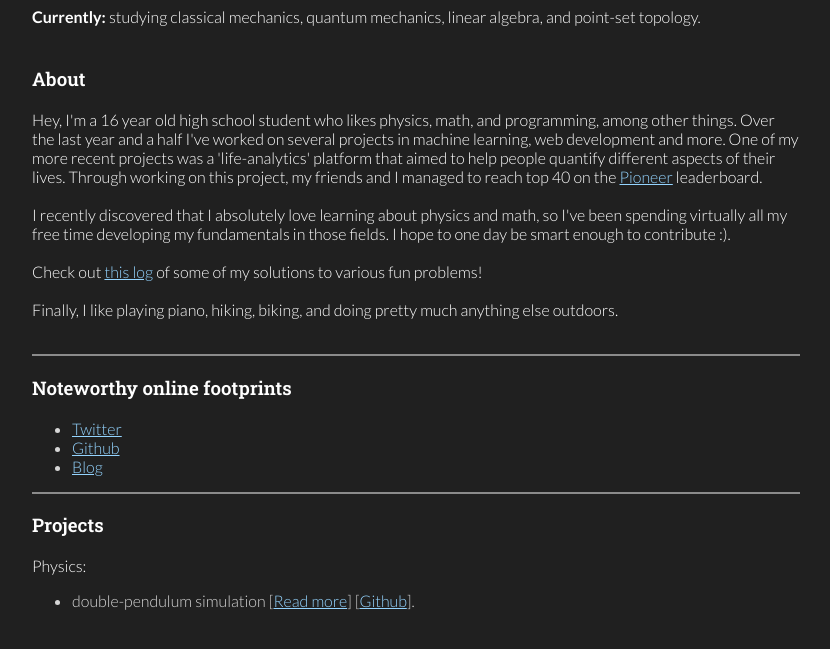
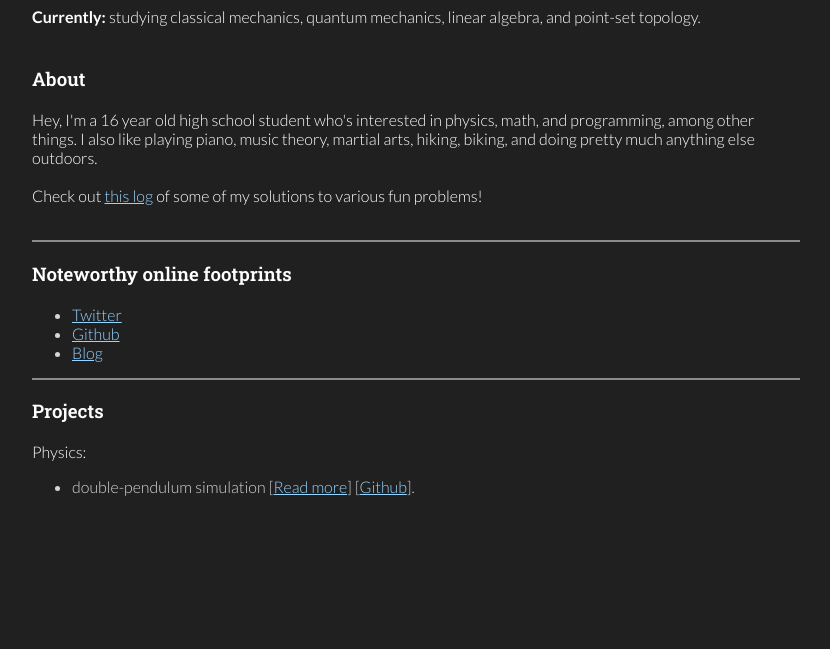
Before and after one commit to adarmk/AK-Programmer.github.io, a plain HTML site: page index.html in a window 1280 px wide. Shown: the part 67-716 px from the top of the page, without its empty margins (224-1054 px from the left). Drawn offline with Linux system fonts and the light colour scheme.

Commit message:
bio change

```diff
--- a/index.html
+++ b/index.html
@@ -59,17 +59,10 @@
     <p style="margin-top: 0px; margin-bottom: 40px;"><b>Currently:</b> studying classical mechanics, quantum mechanics, linear algebra, and point-set topology.</p>
     <h3>About</h3>
     <p>
-        Hey, I'm a 16 year old high school student who likes physics, math, and programming, among other things. Over the last year and a half I've worked on
-		several projects in machine learning, web development and more. One of my more recent projects was a 'life-analytics'
-		platform that aimed to help people quantify different aspects of their lives. Through working on this project, my friends and I managed to
-		reach top 40 on the <a href="https://pioneer.app/">Pioneer</a> leaderboard.<br><br>
-
-		I recently discovered that I absolutely love learning about physics and math, so I've been
-		spending virtually all my free time developing my fundamentals in those fields. I hope to one day be smart enough to contribute :). <br> <br>
+        Hey, I'm a 16 year old high school student who's interested in physics, math, and programming, among other things. I also like playing piano, music theory,
+        martial arts, hiking, biking, and doing pretty much anything else outdoors.<br><br>
 
         Check out <a href="./solutions.html">this log</a> of some of my solutions to various fun problems!<br><br>
-
-        Finally, I like playing piano, hiking, biking, and doing pretty much anything else outdoors. <br><br>
     </p>
 
     <hr>
```
